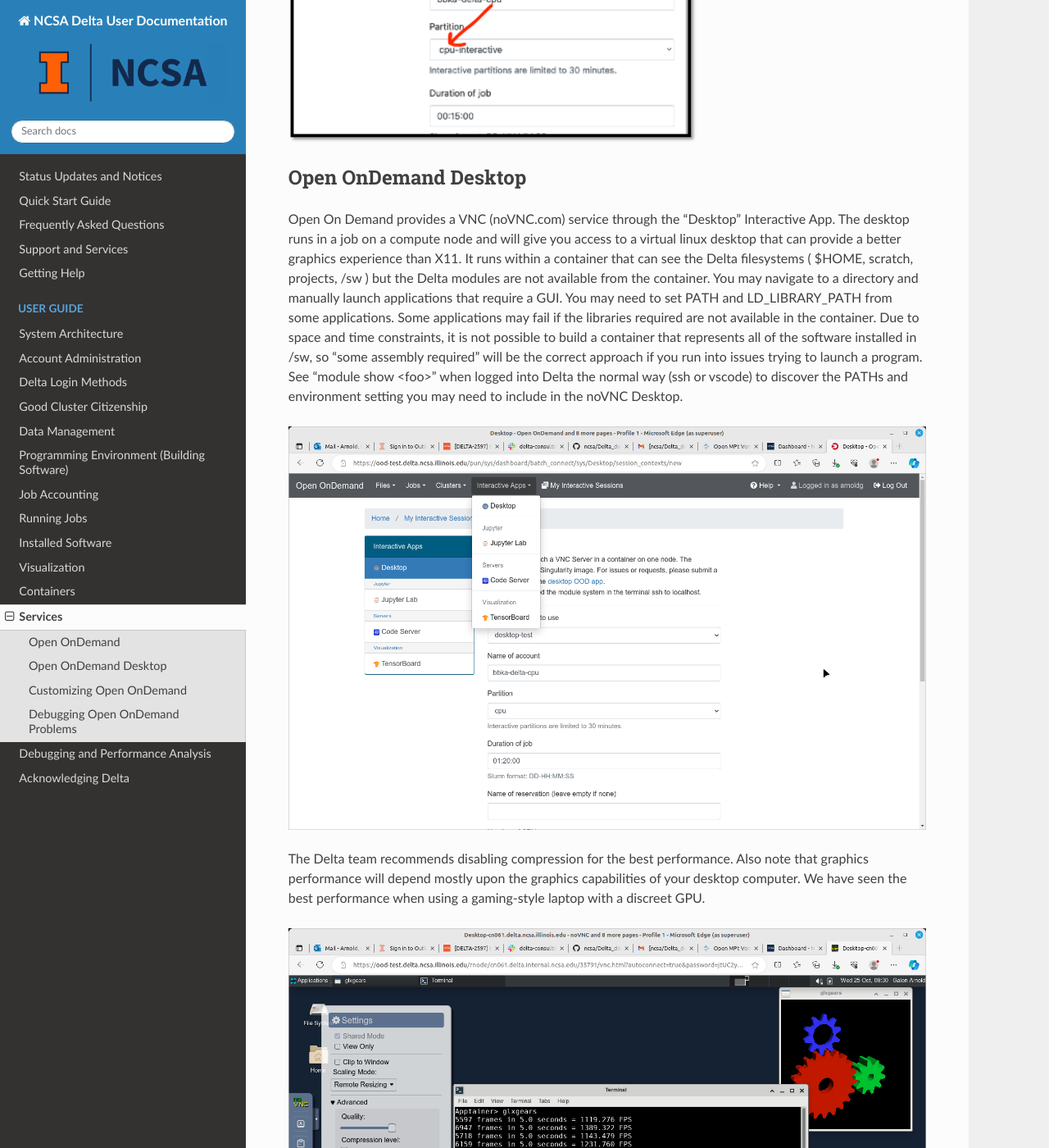
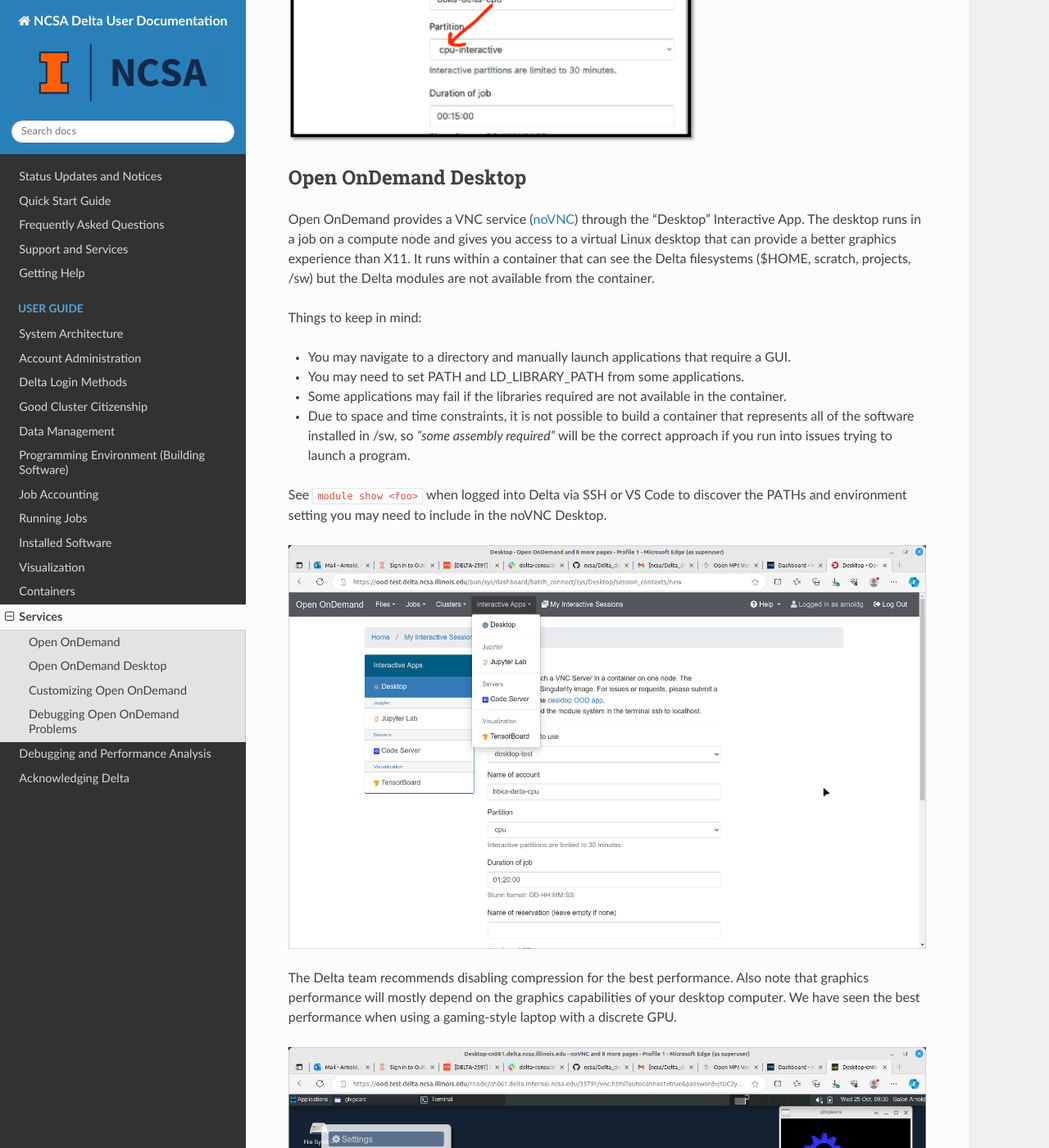
Before and after one commit to ncsa/Delta_doc, a Sphinx documentation site: the page built from docs/source/user_guide/services.rst, in a window 1280 px wide and 1400 px high, scrolled down 586 px. Shown: the whole window at 82% size. Built offline with Sphinx 7.4.7 and the Read the Docs theme 2.0.0, drawn with Linux system fonts in a browser that asks for light colours.

Commit message:
Update services.rst some editorial changes to the new section

```diff
--- a/docs/source/user_guide/services.rst
+++ b/docs/source/user_guide/services.rst
@@ -20,13 +20,26 @@ The account names end in -cpu and -gpu; the matching partition would start with
 Open OnDemand Desktop
 -------------------------
 
-Open On Demand provides a VNC (noVNC.com) service through the "Desktop" Interactive App.  The desktop runs in a job on a compute node and will give you access to a virtual linux desktop that can provide a better graphics experience than X11.  It runs within a container that can see the Delta filesystems ( $HOME, scratch, projects, /sw ) but the Delta modules are not available from the container.  You may navigate to a directory and manually launch applications that require a GUI.  You may need to set PATH and LD_LIBRARY_PATH from some applications.  Some applications may fail if the libraries required are not available in the container.  Due to space and time constraints, it is not possible to build a container that represents all of the software installed in /sw, so "some assembly required" will be the correct approach if you run into issues trying to launch a program.  See "module show <foo>" when logged into Delta the normal way (ssh or vscode) to discover the PATHs and environment setting you may need to include in the noVNC Desktop.
+Open OnDemand provides a VNC service (`noVNC <https://novnc.com>`_) through the "Desktop" Interactive App.
+The desktop runs in a job on a compute node and gives you access to a virtual Linux desktop that can provide a better graphics experience than X11.
+It runs within a container that can see the Delta filesystems ($HOME, scratch, projects, /sw) but the Delta modules are not available from the container.
+
+Things to keep in mind:
+
+- You may navigate to a directory and manually launch applications that require a GUI.
+- You may need to set PATH and LD_LIBRARY_PATH from some applications.
+- Some applications may fail if the libraries required are not available in the container.
+- Due to space and time constraints, it is not possible to build a container that represents all of the software installed in /sw, so *"some assembly required"* will be the correct approach if you run into issues trying to launch a program.
+
+See ``module show <foo>`` when logged into Delta via SSH or VS Code to discover the PATHs and environment setting you may need to include in the noVNC Desktop.
 
 ..  image:: images/services/ood-desktop-request.png
     :alt: Open On Demand request a Desktop session on compute node
     :width: 1024
 
-The Delta team recommends disabling compression for the best performance.  Also note that graphics performance will depend mostly upon the graphics capabilities of your desktop computer.  We have seen the best performance when using a gaming-style laptop with a discreet GPU.
+The Delta team recommends disabling compression for the best performance.
+Also note that graphics performance will mostly depend on the graphics capabilities of your desktop computer.
+We have seen the best performance when using a gaming-style laptop with a discrete GPU.
 
 ..  image:: images/services/ood-desktop-compression-off.png
     :alt: Disable compression for noVNC
```
